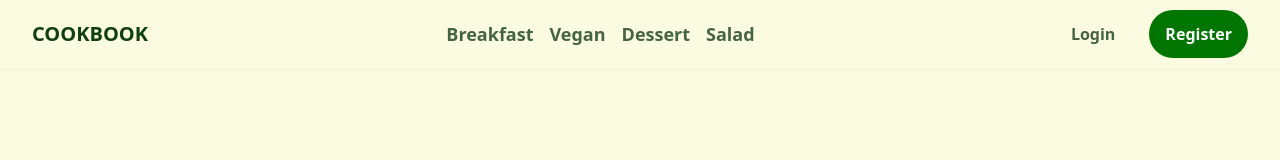
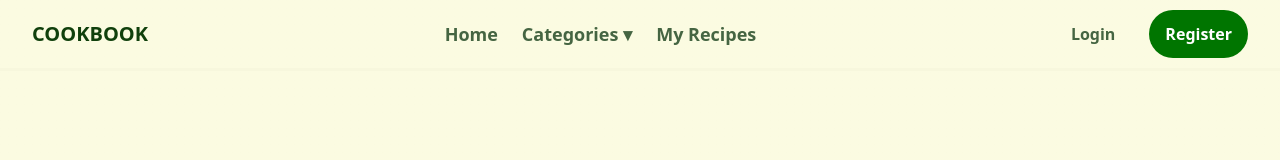
Before and after one commit to seveneleven337/CookBookApp, a Next.js app in the folder apps/web/: page /landing in a window 1280 px wide. Shown: the top 160 px of the page. Built offline with nearby package versions, Linux system fonts and the light colour scheme; no server answers.

Commit message:
web: replace categories element to home, categories and my recipe

```diff
--- a/apps/web/src/components/NavBar.tsx
+++ b/apps/web/src/components/NavBar.tsx
@@ -1,75 +1,118 @@
 'use client';
+
+import { useEffect, useRef, useState } from 'react';
 import { useUserStore } from '@/data/store/authStore';
 import Link from 'next/link';
 import { useRouter } from 'next/navigation';
 import { toast } from 'sonner';
 
 const brandClass = 'text-xl font-bold text-brand';
+
 const navItemsClass =
   'text-lg font-semibold text-nav-item hover:text-gray-900 transition-colors underline decoration-transparent hover:decoration-black decoration-offset-[2px] duration-200';
 
-/*
- * TODO: - Implement button feature on NavBar elements ( Breakfast, Vegan, Dessert, Salad) to filter recipes by category
- * Improve logo * icon
- */
+const dropdownItemClass =
+  'px-3 py-2 rounded-lg text-sm text-nav-item font-medium hover:bg-[#91e790] cursor-pointer transition';
 
 export default function NavBar() {
   const router = useRouter();
+  const { user, clearUser } = useUserStore();
 
-  const { user, clearUser } = useUserStore();
+  const [open, setOpen] = useState(false);
+  const dropdownRef = useRef<HTMLDivElement>(null);
 
   const handleLogout = async () => {
     clearUser();
     toast.success('Logged out successfully!', { position: 'bottom-right' });
   };
 
-  function breakfastHandler() {
+  function goToCategory(path: string) {
     if (!user?.token) router.push('/redirect');
-    else router.push('/category/breakfast');
+    else router.push(`/category/${path}`);
+    setOpen(false);
   }
 
-  function VeganHandler() {
-    if (!user?.token) router.push('/redirect');
-    else router.push('/category/vegan');
-  }
+  // 🔥 close on click outside
+  useEffect(() => {
+    function handleClickOutside(e: MouseEvent) {
+      if (dropdownRef.current && !dropdownRef.current.contains(e.target as Node)) {
+        setOpen(false);
+      }
+    }
 
-  function DessertHandler() {
-    if (!user?.token) router.push('/redirect');
-    else router.push('/category/dessert');
-  }
-
-  function SaladHandler() {
-    if (!user?.token) router.push('/redirect');
-    else router.push('/category/salad');
-  }
+    document.addEventListener('mousedown', handleClickOutside);
+    return () => document.removeEventListener('mousedown', handleClickOutside);
+  }, []);
 
   return (
-    <div className="w-screen  border-b-3 border-border-bg z-50 px-8 py-2 flex items-center justify-between ">
+    <div className="w-screen border-b-3 border-border-bg z-50 px-8 py-2 flex items-center justify-between">
+      {/* BRAND */}
       <div className={brandClass}>COOKBOOK</div>
-      <div className="flex items-center justify-baseline gap-4">
-        <button className={navItemsClass} onClick={breakfastHandler}>
-          Breakfast
+
+      {/* NAV */}
+      <div className="flex items-center gap-6">
+        {/* HOME */}
+        <button onClick={() => router.push('/')} className={navItemsClass}>
+          Home
         </button>
-        <button className={navItemsClass} onClick={VeganHandler}>
-          Vegan
-        </button>
-        <button className={navItemsClass} onClick={DessertHandler}>
-          Dessert
-        </button>
-        <button className={navItemsClass} onClick={SaladHandler}>
-          Salad
+
+        {/* DROPDOWN */}
+        <div className="relative" ref={dropdownRef}>
+          <button
+            onClick={() => setOpen((prev) => !prev)}
+            onMouseEnter={() => setOpen(true)} // hover UX
+            className={navItemsClass}
+          >
+            Categories ▾
+          </button>
+
+          {/* dropdown */}
+          <div
+            className={`
+              absolute left-0 mt-2 w-44 bg-[#f6f6e5]  rounded-xl shadow-lg p-2
+              transition-all duration-200 origin-top
+              ${open ? 'opacity-100 scale-100' : 'opacity-0 scale-95 pointer-events-none'}
+            `}
+            onMouseLeave={() => setOpen(false)} // hover UX
+          >
+            <div onClick={() => goToCategory('breakfast')} className={dropdownItemClass}>
+              Breakfast
+            </div>
+            <div onClick={() => goToCategory('vegan')} className={dropdownItemClass}>
+              Vegan
+            </div>
+            <div onClick={() => goToCategory('dessert')} className={dropdownItemClass}>
+              Dessert
+            </div>
+            <div onClick={() => goToCategory('salad')} className={dropdownItemClass}>
+              Salad
+            </div>
+          </div>
+        </div>
+
+        {/* MY RECIPES */}
+        <button
+          onClick={() => {
+            if (!user?.token) router.push('/redirect');
+            else router.push('/my-recipes');
+          }}
+          className={navItemsClass}
+        >
+          My Recipes
         </button>
       </div>
+
+      {/* AUTH */}
       <div className="flex items-center gap-4">
         {!user?.token ? (
           <>
-            <Link href="/login" className="inline-block">
+            <Link href="/login">
               <button className="rounded-full px-4 py-3 text-nav-item font-bold text-base border-2 border-transparent hover:border-nav-item duration-200">
                 Login
               </button>
             </Link>
 
-            <Link href="/register" className="inline-block">
+            <Link href="/register">
               <button className="rounded-full bg-form-btn-bg px-4 py-3 text-white font-bold text-base hover:bg-form-btn-bg-hover">
                 Register
               </button>
@@ -77,9 +120,8 @@ export default function NavBar() {
           </>
         ) : (
           <div className="flex items-center gap-3">
-            <span className="text-lg font-semibold sm:inline text-nav-item pr-2">
-              {'Hi, ' + user.name}
-            </span>
+            <span className="text-lg font-semibold text-nav-item pr-2">{'Hi, ' + user.name}</span>
+
             <button
               onClick={handleLogout}
               className="rounded-full bg-form-btn-bg px-4 py-3 text-white font-bold text-base hover:bg-form-btn-bg-hover"
```
